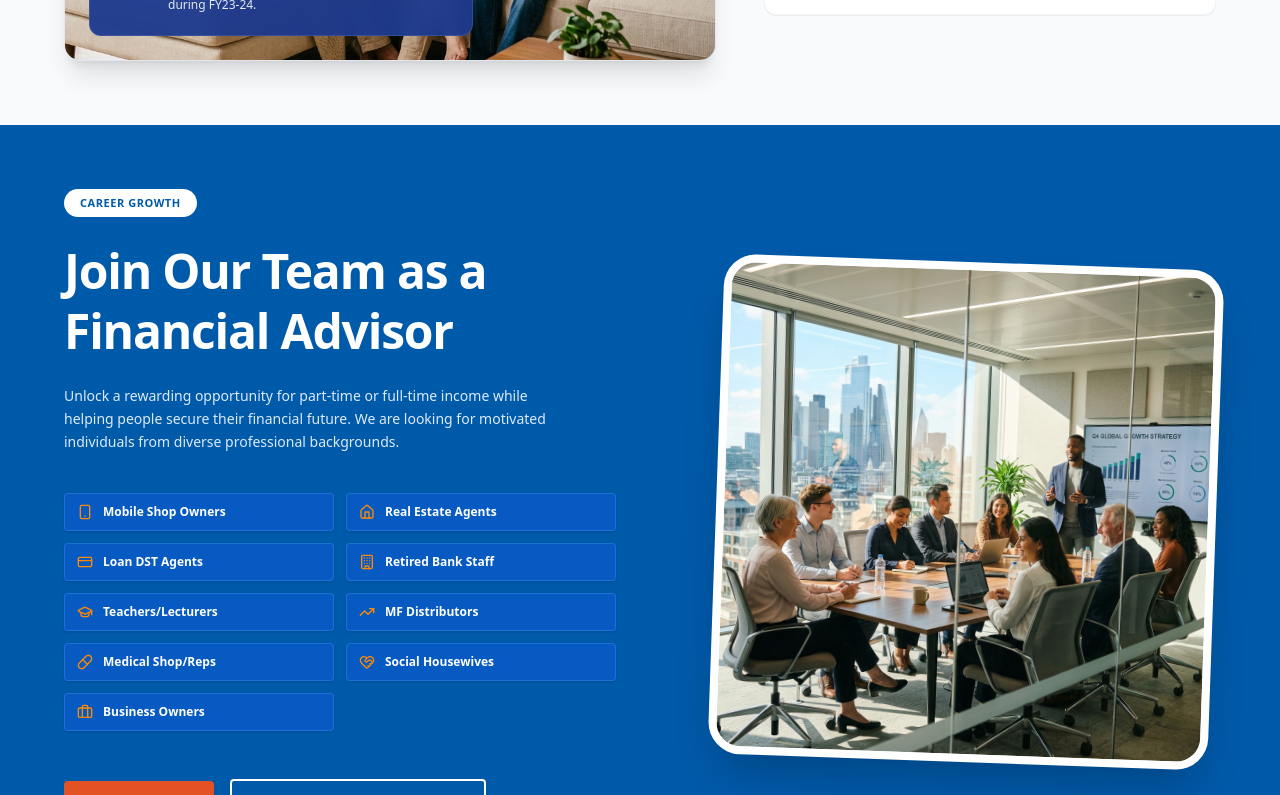
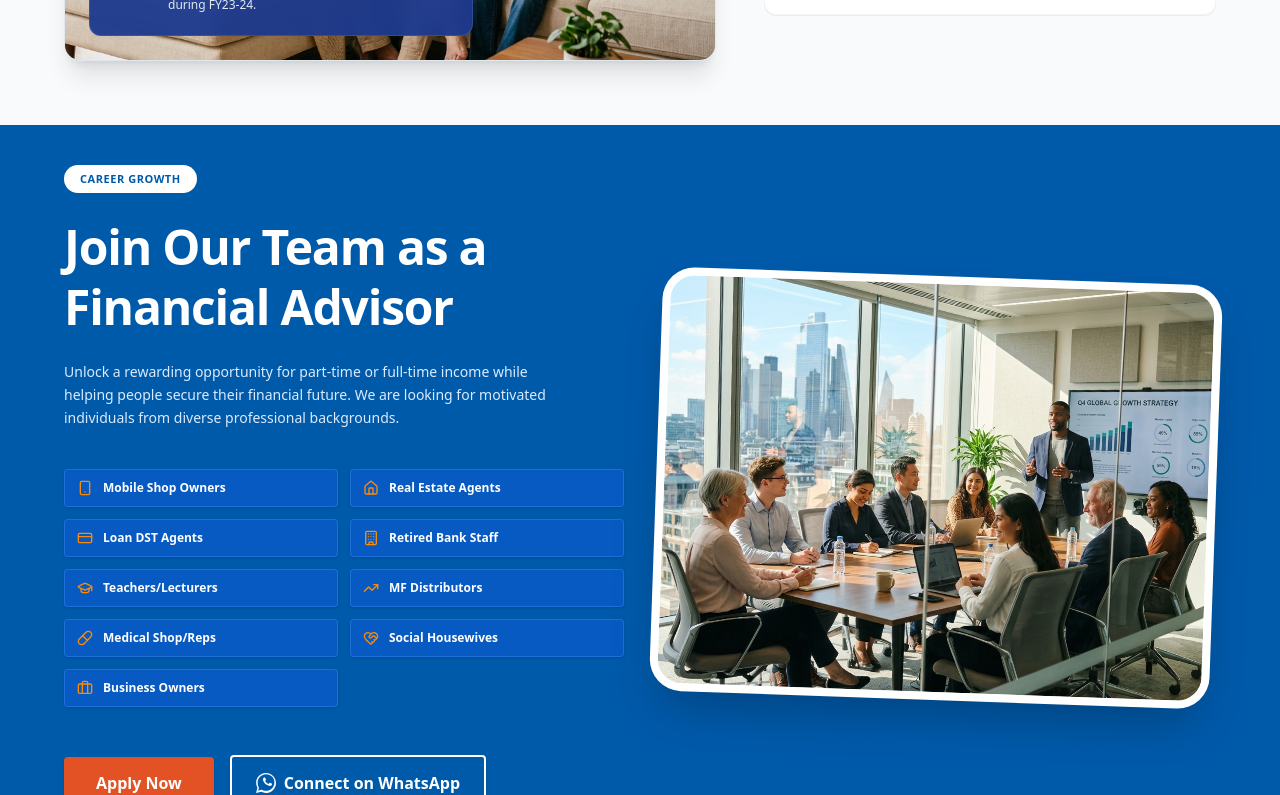
Before and after one commit to Rahul2749/FutureInvestmentPlanner, a React (Vite) app: page / in a window 1280 px wide. Shown: the part 1580-2375 px from the top of the page. Built offline with nearby package versions, Linux system fonts and the light colour scheme.

Commit message:
Adjust section height and image landscape layout

```diff
--- a/src/components/HomeView.tsx
+++ b/src/components/HomeView.tsx
@@ -290,8 +290,8 @@ export default function HomeView({ setActiveTab, openQuoteForPlan }: HomeViewPro
       </section>
 
       {/* Join Our Team Section */}
-      <section className="bg-[#005AAA] py-16 px-4 sm:px-8 lg:px-16 text-white overflow-hidden relative">
-        <div className="max-w-none mx-auto grid grid-cols-1 lg:grid-cols-12 gap-12 items-center relative z-10">
+      <section className="bg-[#005AAA] py-10 px-4 sm:px-8 lg:px-16 text-white overflow-hidden relative">
+        <div className="max-w-none mx-auto grid grid-cols-1 lg:grid-cols-12 gap-8 items-center relative z-10">
 
           {/* Left Content */}
           <div className="lg:col-span-6 space-y-6">
@@ -350,11 +350,11 @@ export default function HomeView({ setActiveTab, openQuoteForPlan }: HomeViewPro
 
           {/* Right Content */}
           <div className="lg:col-span-6 relative">
-            <div className="bg-white p-2 rounded-[2rem] shadow-2xl transform md:rotate-2 hover:rotate-0 transition-transform duration-500 max-w-[500px] ml-auto">
+            <div className="bg-white p-2 rounded-[2rem] shadow-2xl transform md:rotate-2 hover:rotate-0 transition-transform duration-500 max-w-2xl ml-auto w-full">
               <img
                 src="/team_meeting.png"
                 alt="Financial Advisor Team Meeting"
-                className="w-full h-auto object-cover rounded-[1.5rem]"
+                className="w-full object-cover rounded-[1.5rem] aspect-[4/3]"
               />
             </div>
           </div>
```
